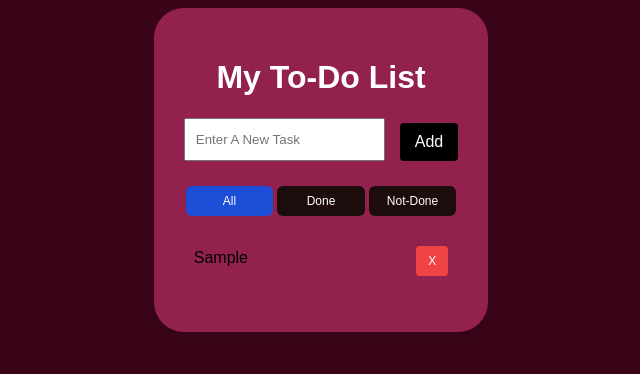
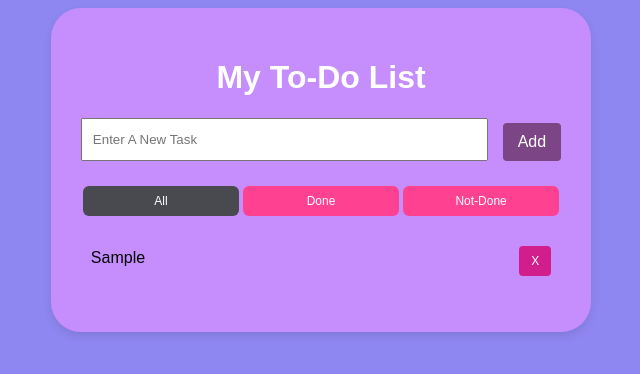
Before and after one commit to kaushi161/To-Do-App, a plain HTML site: page index.html in a window 1280 px wide. Both pictures are taken after typing "Sample" into the empty fields and a click on the button "Add". Shown: the whole page, without its empty margins (319-959 px from the left). Drawn offline with Linux system fonts and the light colour scheme.

Commit message:
project commited

```diff
--- a/style.css
+++ b/style.css
@@ -1,6 +1,6 @@
 body{
     font-family: Arial, Helvetica, sans-serif;
-    background-color: #3A0519;
+    background-color:#8F87F1;
     display: flex;
     height: 100px;
     justify-content: center;
@@ -9,10 +9,11 @@ body{
 
 .todo-container{
     text-align: center;
-    background-color: #93214d;
+    background-color: #C68EFD;
     padding: 30px;
     border-radius: 30px;
     box-shadow: 0 4px 8px rgba(0,0,0,0.1);
+    width: 38%;
 }
 h1{
     text-align: center;
@@ -29,7 +30,7 @@ h1{
     padding: 10px;
 }
 .input-section button{
-    background-color: black;
+    background-color: #7C4585;
     color: white;
     padding: 10px 15px;
     border: none;
@@ -42,7 +43,7 @@ button{
     padding: 8px 12px;
     margin-top: 5px;
     font-size: 16px;
-    background: #1d0c0c;
+    background: #FF4191;
     color:white;
     border: none;
     border-radius: 6px;
@@ -59,7 +60,7 @@ button{
     font-size: 12px;
 }
 .filters .active{
-    background: #1d4ed8;
+    background: #484a50;
 }
 
 ul{
@@ -79,11 +80,11 @@ li{
 
 li.done{
     text-decoration: line-through;
-    color: #999;
+    color: #f0e6e6;
     border-left-color: #16a34a;
 }
 li button{
-    background: #ef4444;
+    background: #d21d8d;
     font-size: 12px;
     border-radius: 4px;
 }
```
